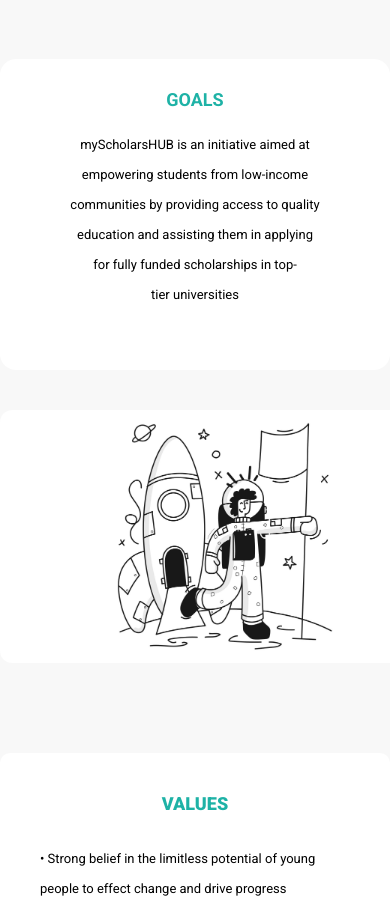
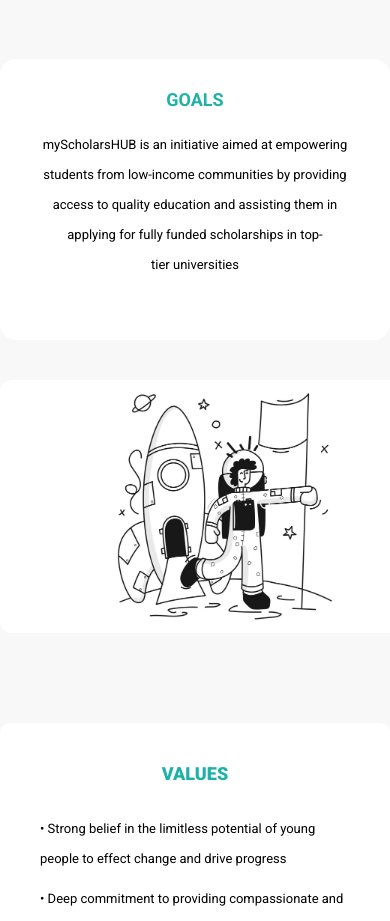
Before and after one commit to Evans-Junior/myScholarsHUB, a React (Create React App) app: page /about in a window 390 px wide. Shown: the part 2820-3741 px from the top of the page. Built offline with nearby package versions, Linux system fonts and the light colour scheme.

Commit message:
necessary changes3

```diff
--- a/src/components/about/about.css
+++ b/src/components/about/about.css
@@ -689,7 +689,7 @@ p {
 }
 
 .service_goals{
-  margin:0 30px;
+  margin:0 0px;
   font-size: small;
   max-width: 400px;
   text-align: center;
```
